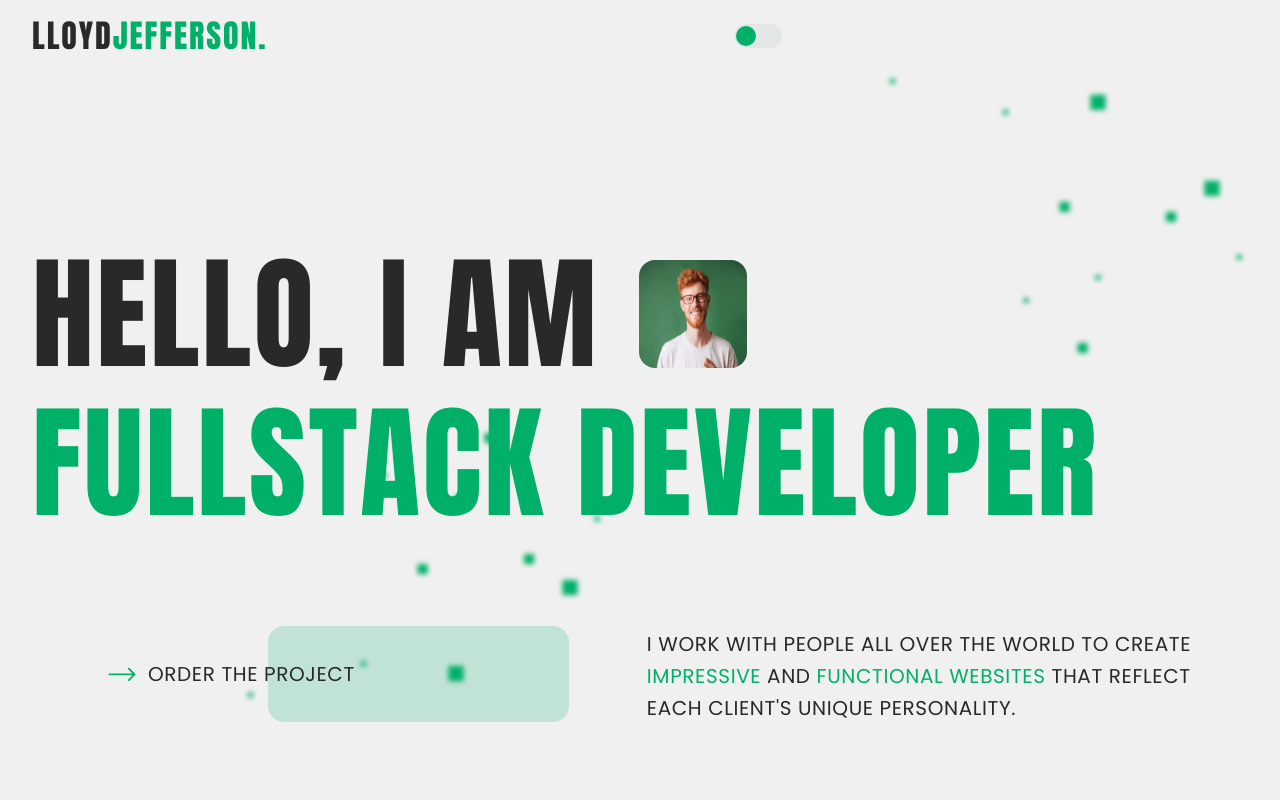
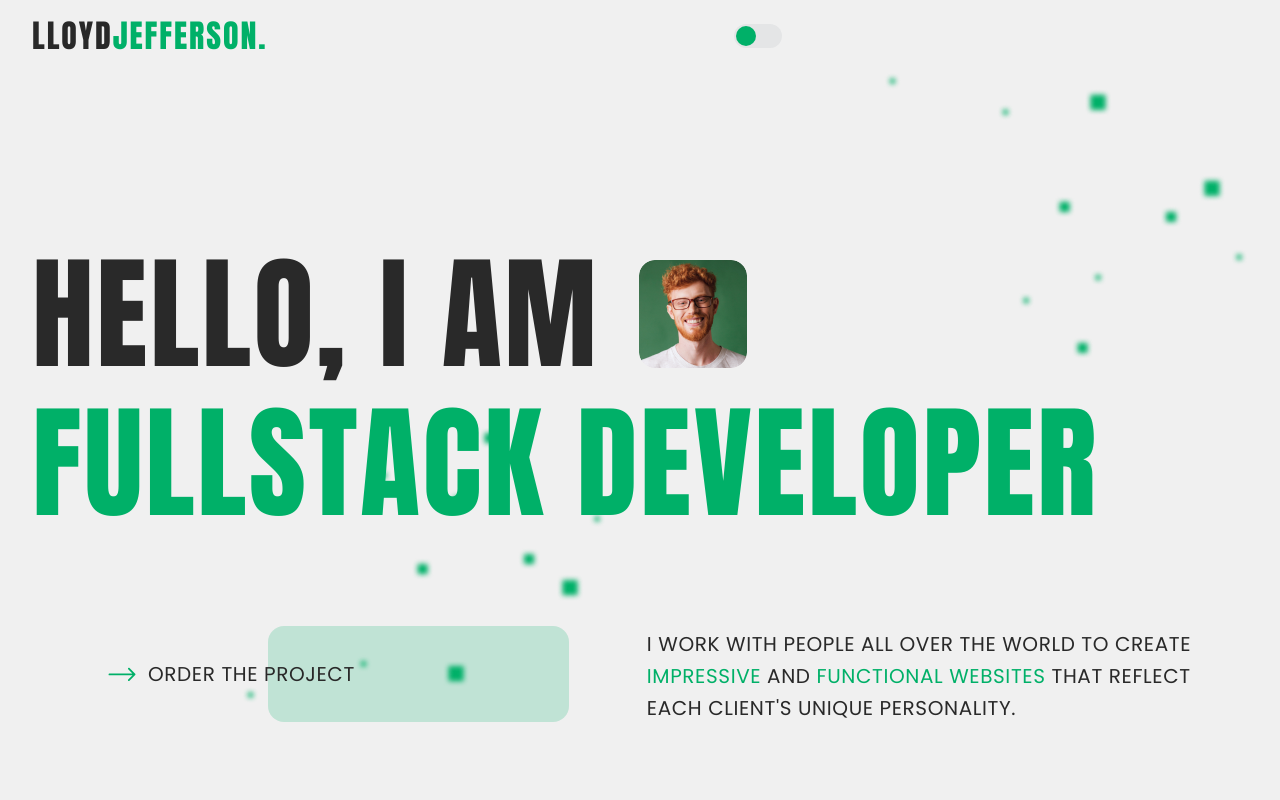
Before and after one commit to daniilbelik94/team-project-blendet_09, a plain HTML site: page index.html in a window 1280 px wide. Shown: the top 800 px of the page. Drawn offline with Linux system fonts and the light colour scheme.

Commit message:
Deploying to gh-pages from @ daniilbelik94/team-project-blendet_09@fbce3ea14b5aa52853501a5ac69e57cf9cc5f38b 🚀

```diff
--- a/index.html
+++ b/index.html
@@ -32,7 +32,7 @@
         <div class="hero-content">
             <div class="hero-first-part">
                 <h1 class="hero-title">
-                    Hello, I am <img class="hero-title-img" src="/team-project-blendet_09/assets/hero-img-dp-1x-Cm9ck-pG.jpg" width="108" height="108"
+                    Hello, I am <img class="hero-title-img" src="/team-project-blendet_09/assets/img-CKMVrsf-.png" width="108" height="108"
                          alt="Lloyd-Jefferson">
                             <span class="hero-title-part text-split letters-fade-in-random">Fullstack developer</span>
                         </h1>
```
Also changed, not shown: assets/hero-img-dp-1x-Cm9ck-pG.jpg (deleted), assets/img-CKMVrsf-.png (added).
